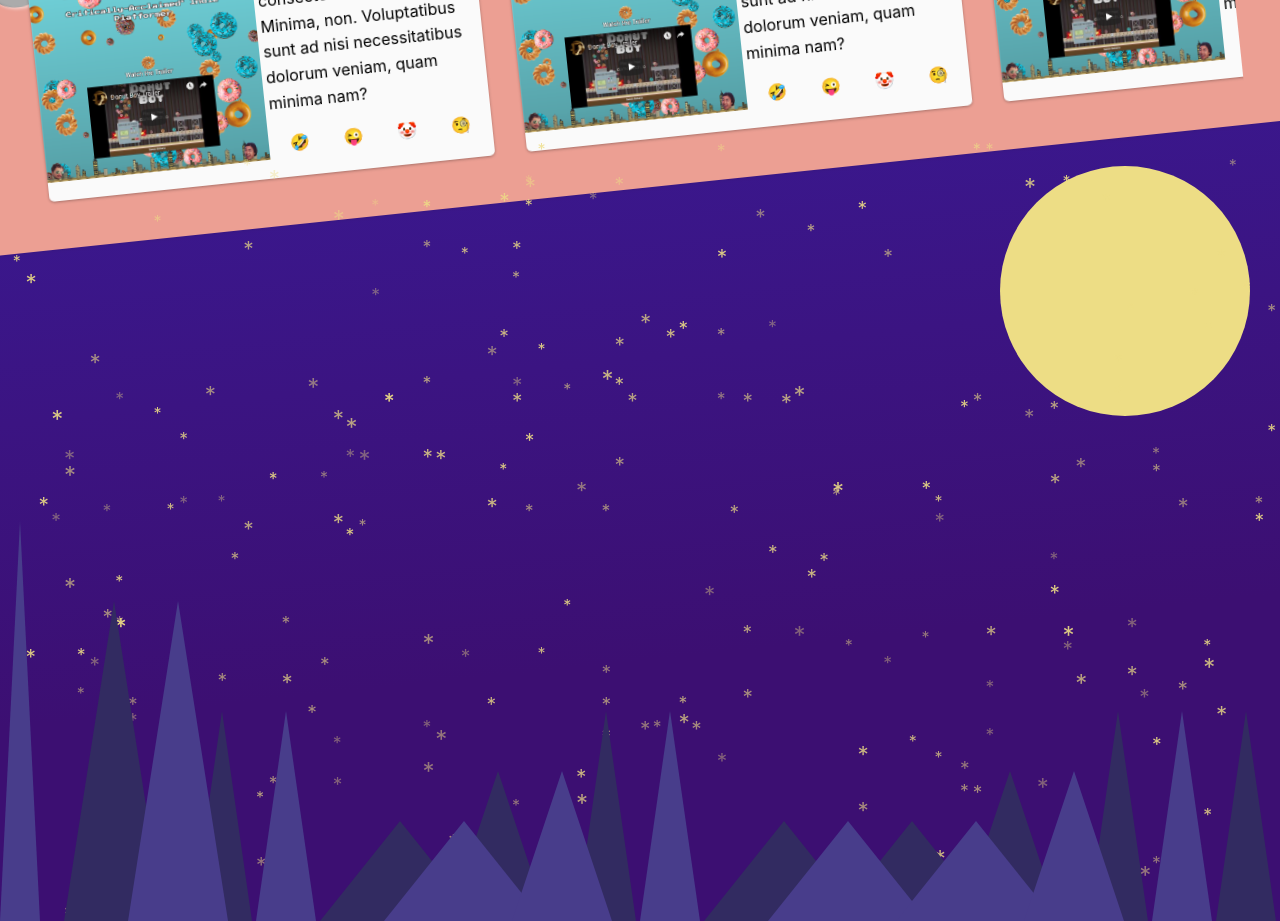
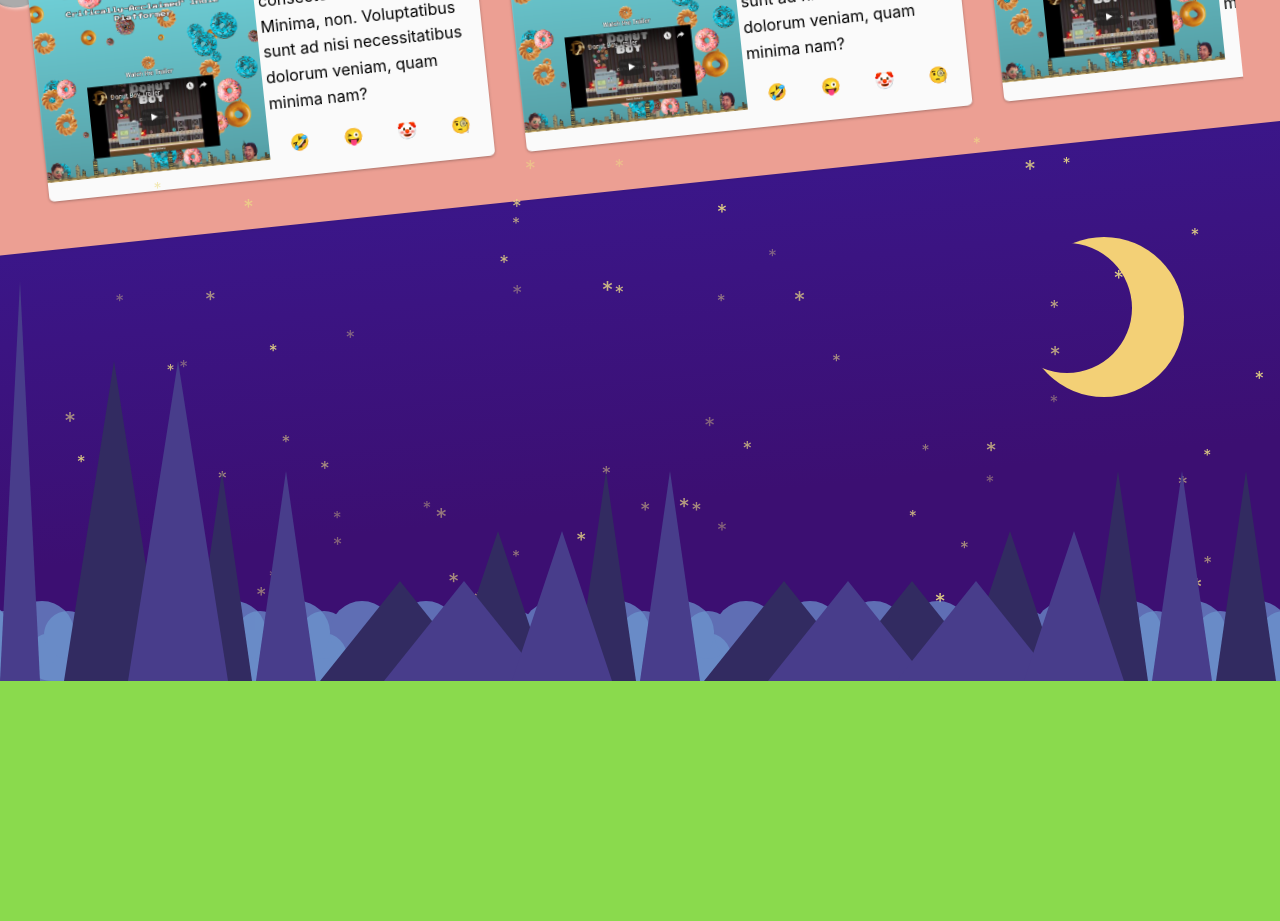
Before and after one commit to dbolesta/damon-portfolio, a React (Create React App) app: page / in a window 1280 px wide. Shown: the part 900-1821 px from the top of the page. After the commit the page ends 1581 px from the top, so only its background shows below. Built offline with nearby package versions, Linux system fonts and the light colour scheme.

Commit message:
adds animated clouds to footer, tidies up star generation

```diff
--- a/src/Components/Footer/Footer.js
+++ b/src/Components/Footer/Footer.js
@@ -1,5 +1,5 @@
 import React from 'react';
-import styled from 'styled-components';
+import styled, { keyframes } from 'styled-components';
 import { getRandomIntInclusive } from '../../Utils/utils';
 
 import Star from '../Star';
@@ -12,7 +12,7 @@ const FooterContainer = styled.footer`
     rgba(60, 15, 114, 1) 35%,
     rgba(58, 25, 146, 1) 100%
   );
-  height: 100vh;
+  height: 70vh;
 `;
 
 const FooterArtContainer = styled.div`
@@ -24,15 +24,28 @@ const Moon = styled.div`
   width: 250px;
   height: 250px;
   border-radius: 250px;
-
+  display: none;
   position: absolute;
   right: 30px;
   top: 45px;
   background-color: #eddd85;
 `;
 
+const MoonTwo = styled.div`
+  position: absolute;
+  display: block;
+  right: 5%;
+  top: 15%;
+  margin: 2rem;
+  width: 10rem;
+  height: 10rem;
+  background-color: transparent;
+  box-shadow: inset -37px -9px 0 15px #f3d076;
+  border-radius: 50%;
+`;
+
 const MountainsContainer = styled.div`
-  /* position: absolute; */
+  position: absolute;
   left: 0;
   right: 0;
   bottom: 0;
@@ -64,11 +77,59 @@ const StarsContainer = styled.div`
   left: 0;
   right: 0;
   top: 0;
+  position: absolute;
+  height: 90%;
+`;
 
-  height: 70vh;
+const cloudGlide = marginLeft => keyframes`
+  100% {
+    margin-left: ${marginLeft};
+  }
+`;
+
+const CloudsContainer = styled.div`
+  left: 0;
+  right: 0;
+  bottom: 0;
+  position: absolute;
+  height: 40%;
+`;
+
+const Cloud = styled.span`
+  width: 8rem;
+  height: 3rem;
+  border-radius: 3rem;
+  background-color: #6e98d0;
+  position: absolute;
+  bottom: 0;
+  /* left: 18rem; */
+  opacity: 0.7;
+  animation: ${cloudGlide('8rem')} 7s linear infinite;
+
+  &:before {
+    content: '';
+    background-color: inherit;
+    width: 3rem;
+    height: 3rem;
+    border-radius: 50%;
+    position: absolute;
+    top: -22px;
+    left: 17px;
+  }
+  &:after {
+    content: '';
+    background-color: inherit;
+    width: 4rem;
+    height: 4rem;
+    border-radius: 50%;
+    position: absolute;
+    top: -32px;
+    right: 17px;
+  }
 `;
 
 const Footer = props => {
+  // create stars
   const randStars = [];
 
   function starStyle() {
@@ -80,7 +141,7 @@ const Footer = props => {
     };
   }
 
-  for (let x = 0; x < 220; x++) {
+  for (let x = 0; x < 69; x++) {
     randStars.push(
       <Star style={starStyle()} key={x}>
         *
@@ -88,11 +149,30 @@ const Footer = props => {
     );
   }
 
+  // create clouds
+  const clouds = [];
+
+  function cloudStyle(x) {
+    return {
+      left: `${x}%`
+    };
+  }
+
+  for (let x = -15; x < 105; x += 5) {
+    clouds.push(<Cloud style={cloudStyle(x)}></Cloud>);
+  }
+
+  // create mountains
+
   return (
     <FooterContainer>
       <FooterArtContainer>
+        <StarsContainer>{randStars}</StarsContainer>
+
         <Moon />
-        <StarsContainer>{randStars}</StarsContainer>
+        <MoonTwo />
+
+        <CloudsContainer>{clouds}</CloudsContainer>
 
         <MountainsContainer>
           <Mountain2 height="40vh" width="50px" left="5%" />
```
Also changed, not shown: src/Components/Star/Star.js (+0 -18 lines).
